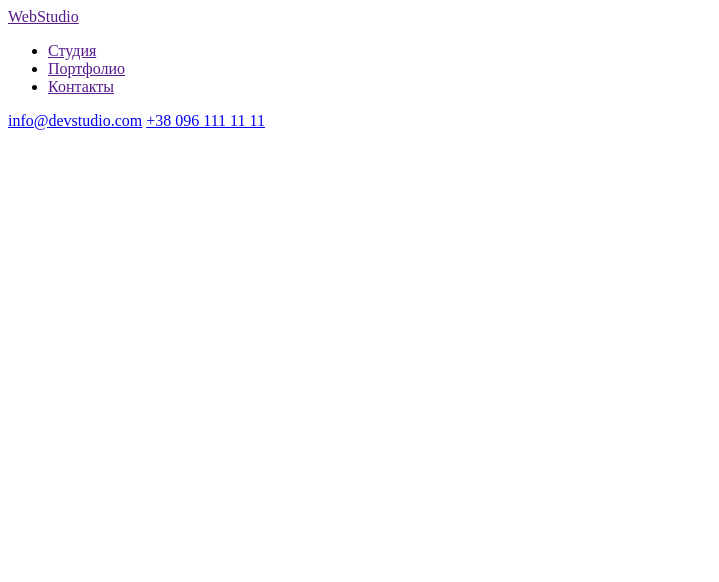
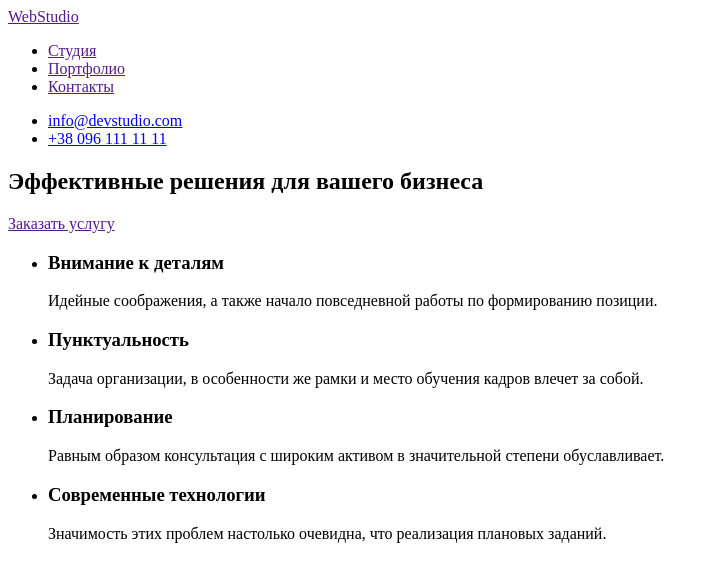
Before and after one commit to Oleksandr-Lytvyn/goit-markup-hw-01, a plain HTML site: page index.html in a window 1280 px wide. Shown: the whole page, without its empty margins (0-719 px from the left). Drawn offline with Linux system fonts and the light colour scheme.

Commit message:
Update index.html

```diff
--- a/index.html
+++ b/index.html
@@ -4,22 +4,61 @@
     <meta charset="UTF-8">
     <meta http-equiv="X-UA-Compatible" content="IE=edge">
     <meta name="viewport" content="width=device-width, initial-scale=1.0">
-    <title>Document</title>
+    <title>WebStudio</title>
 </head>
 <body>
     <header>
-        <a href="">
-            WebStudio
-        </a>
         <nav>
+            <a href="">
+                WebStudio
+            </a>
             <ul>
                 <li><a href="">Студия</a></li>
                 <li><a href="">Портфолио</a></li>
                 <li><a href="">Контакты</a></li>
             </ul>
         </nav>
-        <a href="mailto:info@devstudio.com">info@devstudio.com</a>
-        <a href="tel:+380961111111">+38 096 111 11 11</a>
+        <ul>
+            <li><a href="mailto:info@devstudio.com">info@devstudio.com</a></li>
+            <li><a href="tel:+380961111111">+38 096 111 11 11</a></li>
+        </ul>
     </header>
+
+    <!-- герой -->
+    <section>
+        <h1>Эффективные решения для вашего бизнеса</h1>
+        <a href="">Заказать услугу</a>
+    </section>
+
+    <!-- преимущества -->
+    <section>
+        <ul>
+            <li>
+                <h3>Внимание к деталям</h3>
+                <p>
+                    Идейные соображения, а также начало повседневной работы по формированию позиции.
+                </p>
+            </li>
+            <li>
+                <h3>Пунктуальность</h3>
+                <p>
+                    Задача организации, в особенности же рамки и место обучения кадров влечет за собой.
+                </p>
+            </li>
+            <li>
+                <h3>Планирование</h3>
+                <p>
+                    Равным образом консультация с широким активом в значительной степени обуславливает.
+                </p>
+            </li>
+            <li>
+                <h3>Современные технологии</h3>
+                <p>
+                    Значимость этих проблем настолько очевидна, что реализация плановых заданий.
+                </p>
+            </li>
+        </ul>
+    </section>
+
 </body>
 </html>
```
